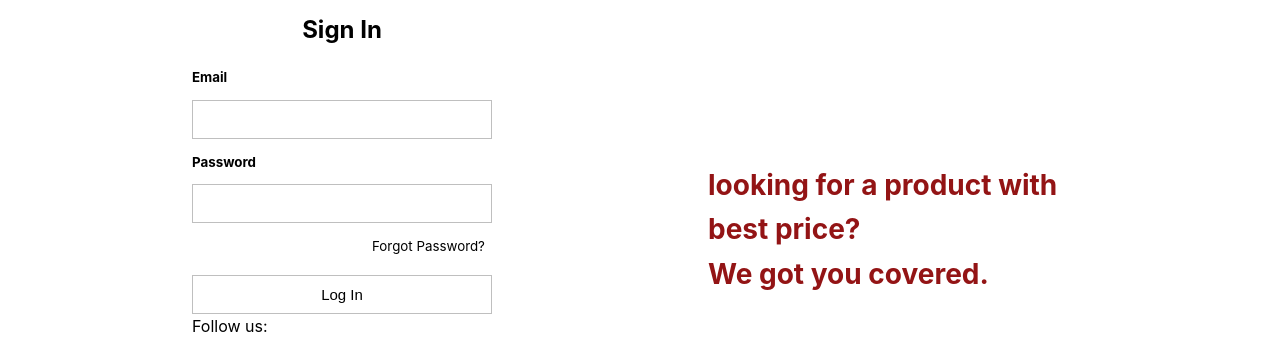
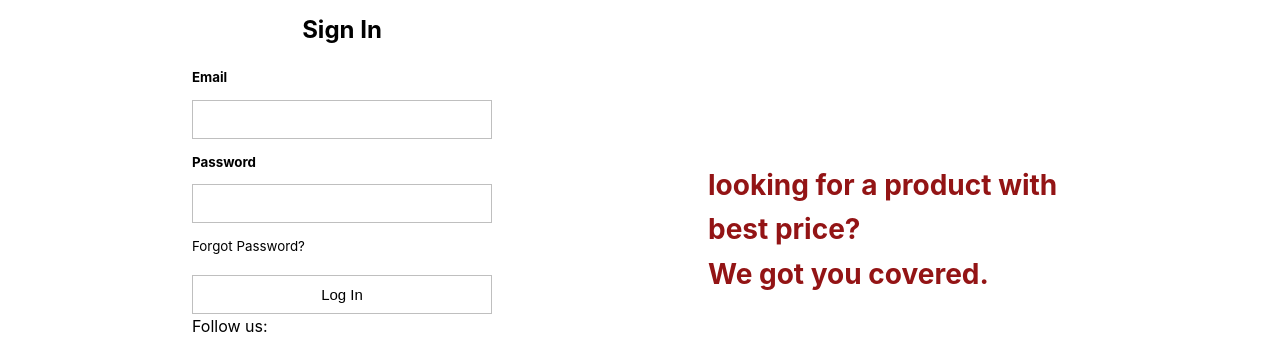
Before and after one commit to 106joshman/project-sign-in, a plain HTML site: page index.html in a window 1280 px wide. Shown: the part 114-458 px from the top of the page. Drawn offline with Linux system fonts and the light colour scheme.

Commit message:
update css again

```diff
--- a/css/signin.css
+++ b/css/signin.css
@@ -87,7 +87,6 @@ input.box{
     font-size: smaller;
     text-decoration: none;
     color: black;
-    margin-left: 60%;
 }
 
 .wrapper a:hover{
```
